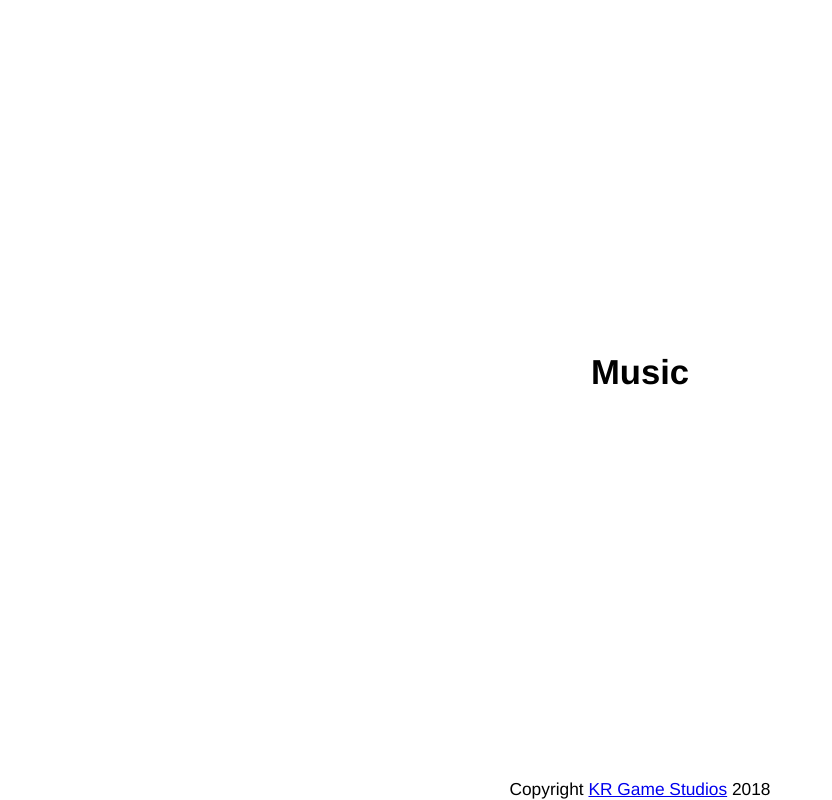
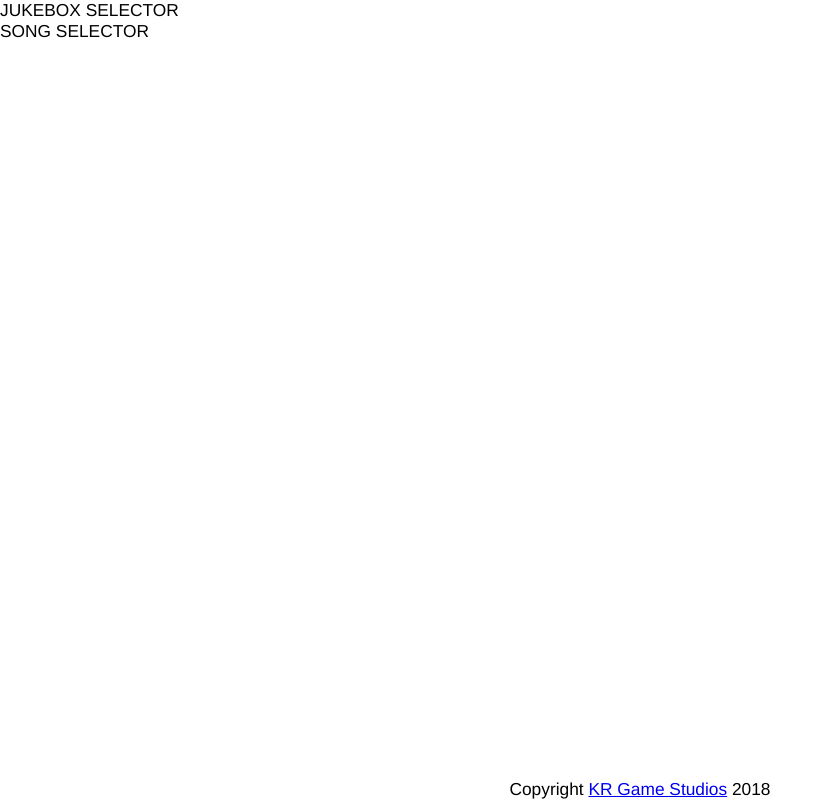
Before and after one commit to Ratstail91/swamp, a React app in the folder public_html/: page / in a window 1280 px wide. Shown: the whole page, without its empty margins (0-832 px from the left). Built offline with nearby package versions, Linux system fonts and the light colour scheme; no server answers.

Commit message:
Fixed CSS

```diff
--- a/public_html/src/pages/page_music.jsx
+++ b/public_html/src/pages/page_music.jsx
@@ -1,6 +1,7 @@
 import React from 'react';
 import { Link } from 'react-router-dom';
-import * as socketeer from '../socketeer';
+import JukeboxSelectorPanel from '../panels/jukebox_selector_panel.jsx';
+import SongSelectorPanel from '../panels/song_selector_panel.jsx';
 
 class PageMusic extends React.Component {
   constructor(props) {
@@ -13,7 +14,8 @@ class PageMusic extends React.Component {
   render() {
     return (
       <div className='page'>
-        <h1>Music</h1>
+        <JukeboxSelectorPanel />
+        <SongSelectorPanel />
       </div>
     );
   };
--- /dev/null
+++ b/public_html/src/panels/jukebox_selector_panel.jsx
@@ -0,0 +1,11 @@
+import React from 'react';
+
+class JukeboxSelectorPanel extends React.Component {
+  render() {
+    return (
+      <dir className='selector'>JUKEBOX SELECTOR</dir>
+    );
+  };
+}
+
+export default JukeboxSelectorPanel;
--- /dev/null
+++ b/public_html/src/panels/song_selector_panel.jsx
@@ -0,0 +1,11 @@
+import React from 'react';
+
+class SongSelectorPanel extends React.Component {
+  render() {
+    return (
+      <dir className='selector'>SONG SELECTOR</dir>
+    );
+  };
+}
+
+export default SongSelectorPanel;
--- a/public_html/styles/shared.css
+++ b/public_html/styles/shared.css
@@ -16,6 +16,7 @@ body {
 footer {
   flex: 0 1 auto;
   justify-self: flex-end;
+  align-self: center;
   padding-top: 2em;
   display: flex;
   flex-direction: row;
@@ -24,9 +25,11 @@ footer {
 }
 
 .page {
-  flex: 1;
+  flex: 1 0 auto;
   display: flex;
   flex-direction: column;
-  justify-content: center;
-  align-items: center;
 }
+
+.selector {
+  flex: 0 1 auto;
+}
```
